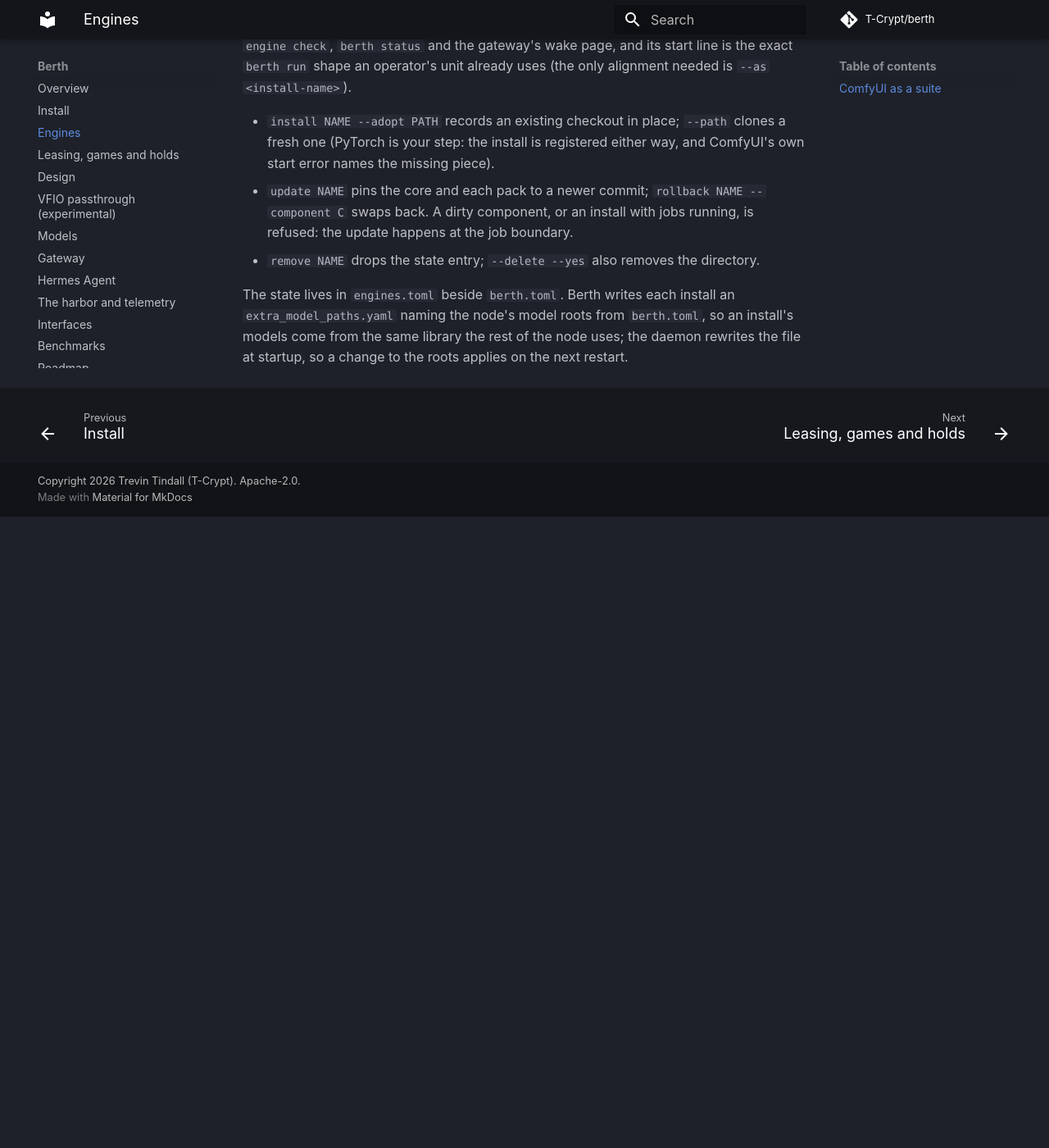
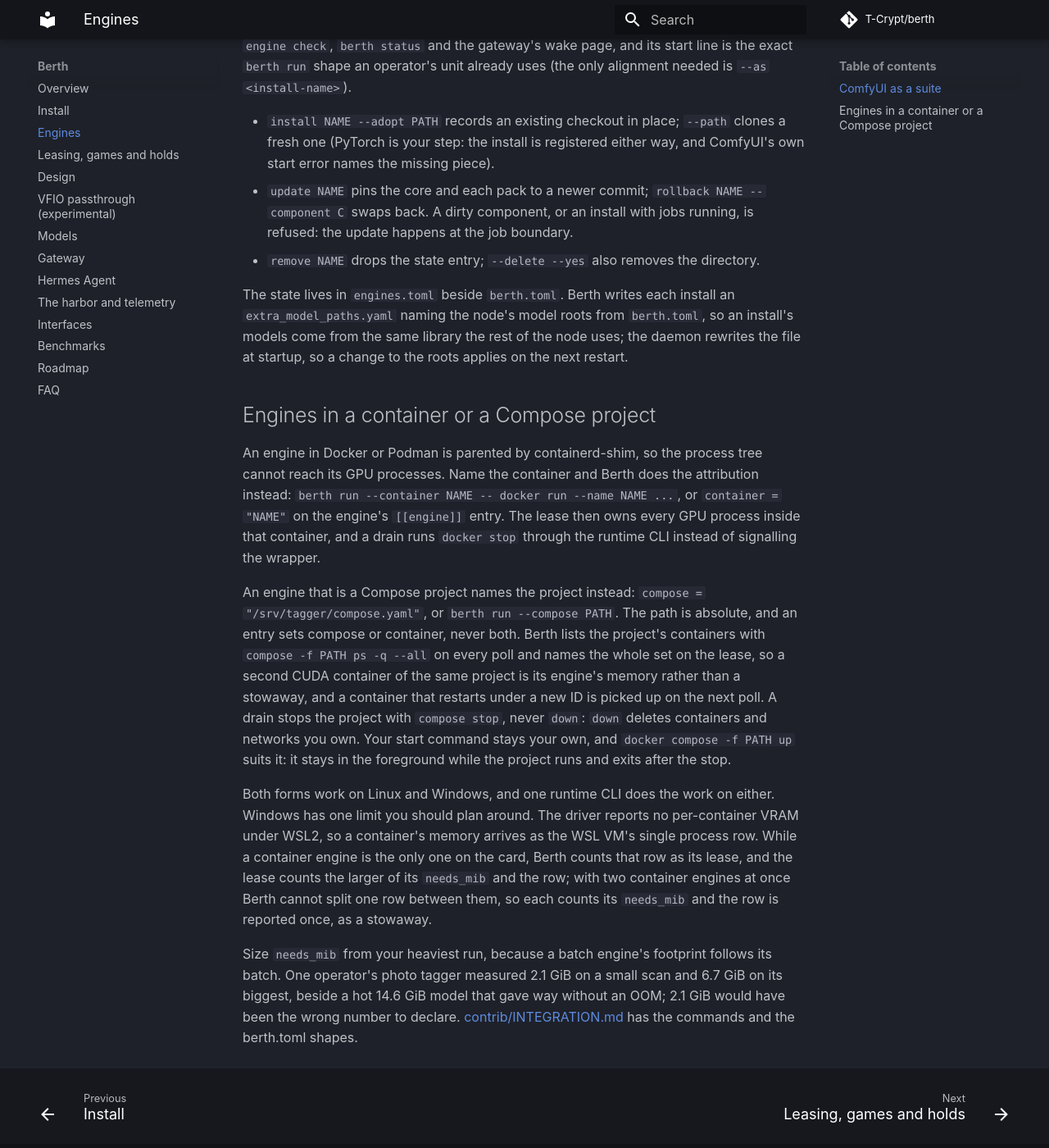
Before and after one commit to Bacongineer/berth-upstream, an MkDocs documentation site: the page built from docs/engines.md, in a window 1280 px wide and 1400 px high, scrolled down 1704 px. Shown: the whole window at 82% size. Built offline with MkDocs 1.6.1 and Material for MkDocs 9.7.7, drawn with Linux system fonts in a browser that asks for light colours; comment, search, counter and statistics services are not loaded; before the commit the page ends 2334 px from its top, so only the background shows below that.

Commit message:
docs: a Compose engine, its drain, and the Windows footprint
docs/engines.md gains the container section it never had: one container or
a whole Compose project, what the drain does and why it never runs `down`,
the WSL2 footprint rule, and sizing needs_mib from the heaviest run.
contrib/INTEGRATION.md gains the commands and a Compose entry, and drops
the "Linux only" line from the container section. docs/gateway.md shows the
Compose shape beside the background engine it is meant for, the README
bullet and the installed skill name --compose, and the CHANGELOG records
the change under Unreleased.

```diff
--- a/docs/engines.md
+++ b/docs/engines.md
@@ -54,3 +54,33 @@ The state lives in `engines.toml` beside `berth.toml`. Berth writes each install
 `extra_model_paths.yaml` naming the node's model roots from `berth.toml`, so an install's
 models come from the same library the rest of the node uses; the daemon rewrites the file at
 startup, so a change to the roots applies on the next restart.
+
+## Engines in a container or a Compose project
+
+An engine in Docker or Podman is parented by containerd-shim, so the process tree cannot
+reach its GPU processes. Name the container and Berth does the attribution instead:
+`berth run --container NAME -- docker run --name NAME ...`, or `container = "NAME"` on the
+engine's `[[engine]]` entry. The lease then owns every GPU process inside that container, and
+a drain runs `docker stop` through the runtime CLI instead of signalling the wrapper.
+
+An engine that is a Compose project names the project instead: `compose = "/srv/tagger/compose.yaml"`,
+or `berth run --compose PATH`. The path is absolute, and an entry sets compose or container, never
+both. Berth lists the project's containers with `compose -f PATH ps -q --all` on every poll and
+names the whole set on the lease, so a second CUDA container of the same project is its engine's
+memory rather than a stowaway, and a container that restarts under a new ID is picked up on the
+next poll. A drain stops the project with `compose stop`, never `down`: `down` deletes containers
+and networks you own. Your start command stays your own, and `docker compose -f PATH up` suits it:
+it stays in the foreground while the project runs and exits after the stop.
+
+Both forms work on Linux and Windows, and one runtime CLI does the work on either. Windows has one
+limit you should plan around. The driver reports no per-container VRAM under WSL2, so a container's
+memory arrives as the WSL VM's single process row. While a container engine is the only one on the
+card, Berth counts that row as its lease, and the lease counts the larger of its `needs_mib` and the
+row; with two container engines at once Berth cannot split one row between them, so each counts its
+`needs_mib` and the row is reported once, as a stowaway.
+
+Size `needs_mib` from your heaviest run, because a batch engine's footprint follows its batch. One
+operator's photo tagger measured 2.1 GiB on a small scan and 6.7 GiB on its biggest, beside a hot
+14.6 GiB model that gave way without an OOM; 2.1 GiB would have been the wrong number to declare.
+[contrib/INTEGRATION.md](https://github.com/T-Crypt/berth/blob/main/contrib/INTEGRATION.md) has
+the commands and the berth.toml shapes.
```
Also changed, not shown: CHANGELOG.md (+14 -0 lines), README.md (+3 -1 lines), contrib/INTEGRATION.md (+45 -1 lines), docs/gateway.md (+21 -1 lines), internal/skill/SKILL.md (+1 -0 lines).
